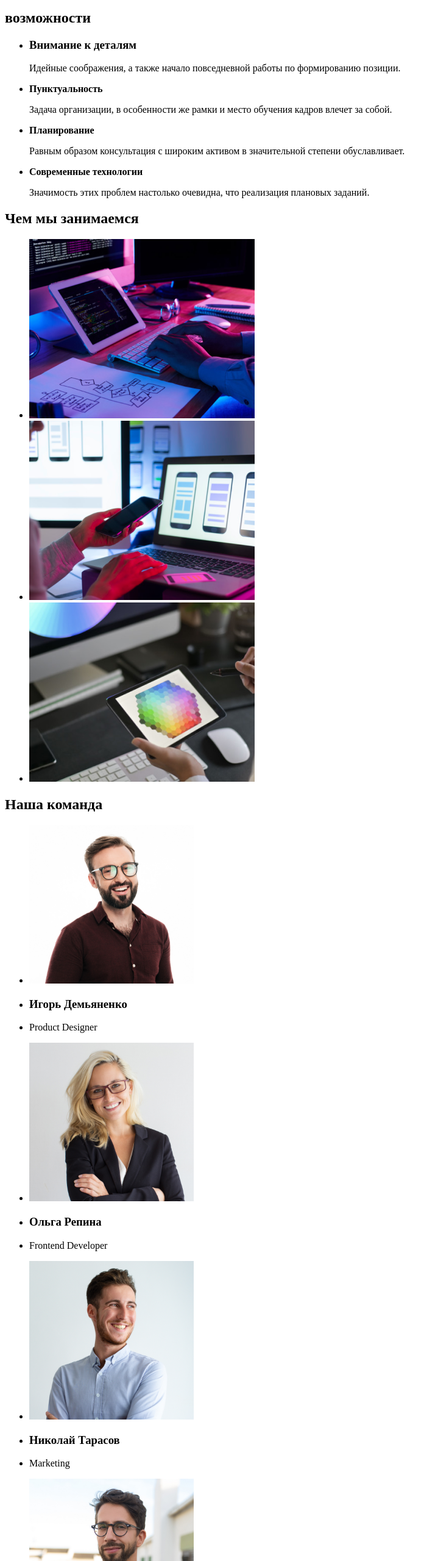
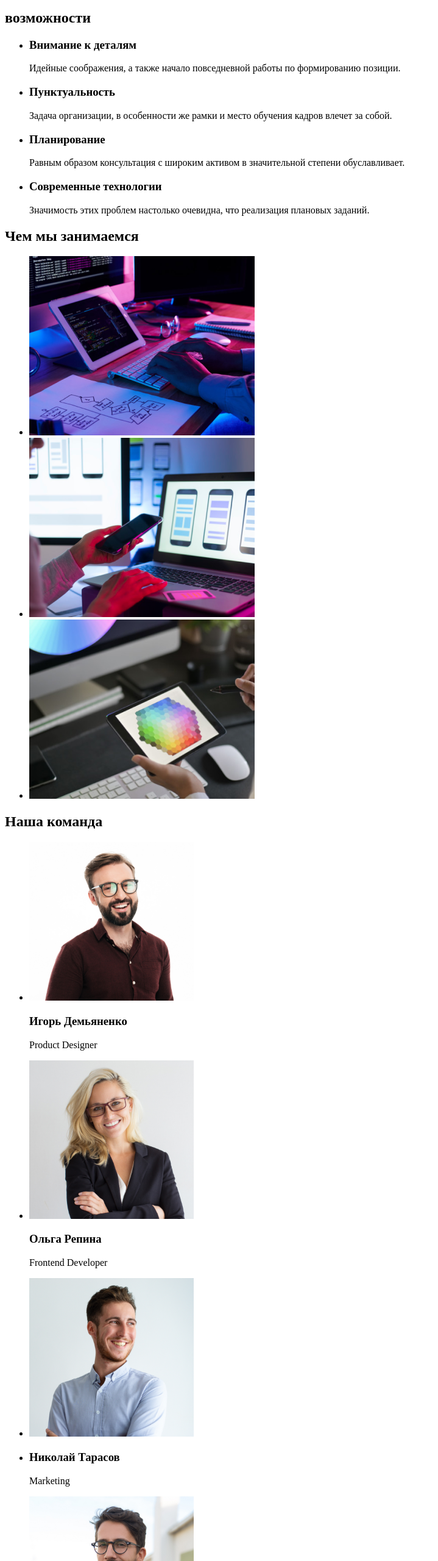
Before and after one commit to xxxsergxxx1990/Project-one, a plain HTML site: page index.html in a window 1280 px wide. Shown: the part 240-2800 px from the top of the page at 61% size, without its empty margins (0-719 px from the left). Drawn offline with Linux system fonts and the light colour scheme.

Commit message:
Update index.html

```diff
--- a/index.html
+++ b/index.html
@@ -1,5 +1,6 @@
 <!DOCTYPE html>
 <html lang="ru">
+
 <head>
   <meta charset="UTF-8" />
   <meta http-equiv="X-UA-Compatible" content="IE=edge" />
@@ -44,21 +45,21 @@
           </p>
         </li>
         <li>
-            <b>Пунктуальность</b>
+          <h3>Пунктуальность</h3>
           <p>
             Задача организации, в особенности же рамки и место обучения кадров
             влечет за собой.
           </p>
         </li>
         <li>
-            <b> Планирование</b>
+          <h3>Планирование</h3>
           <p>
             Равным образом консультация с широким активом в значительной
             степени обуславливает.
           </p>
         </li>
         <li>
-            <b>Современные технологии</b>
+          <h3>Современные технологии</h3>
           <p>
             Значимость этих проблем настолько очевидна, что реализация
             плановых заданий.
@@ -70,8 +71,8 @@
     <section>
       <h2>Чем мы занимаемся</h2>
       <ul>
-          <li><img src="images/img.png" width="370" alt="photo" /></li>
-          <li><img src="images/box2.png" width="370" alt="photo" /></li>
+        <li><img src="images/img.png" width="370" alt="photo" /> </li>
+        <li> <img src="images/box2.png" width="370" alt="photo" /></li>
         <li><img src="images/box3.png" width="370" alt="photo" /></li>
       </ul>
     </section>
@@ -79,24 +80,29 @@
     <section>
       <h2>Наша команда</h2>
       <ul>
-          <li><img src="images/img122.jpg" width="270" alt="игорь" /></li>
-          <li><h3>Игорь Демьяненко</h3></li>
-          <li><p lang="en">Product Designer</p></li>
-        </ul>
-        <ul>
-          <li><img src="images/img.jpg" width="270" alt="ольга" /></li>
-          <li><h3>Ольга Репина</h3></li>
-          <li><p lang="en">Frontend Developer</p></li>
-        </ul>
-        <ul>
+        <li><img src="images/img122.jpg" width="270" alt="игорь" />
+          <h3>Игорь Демьяненко</h3>
+          <p lang="en">Product Designer</p>
+        </li>
+
+        <li><img src="images/img.jpg" width="270" alt="ольга" />
+          <h3>Ольга Репина</h3>
+          <p lang="en">Frontend Developer</p>
+        </li>
+
         <li><img src="images/img(1).jpg" width="270" alt="николай" /></li>
-          <li><h3>Николай Тарасов</h3></li>
-          <li><p lang="en">Marketing</p></li>
-        </ul>
-        <ul>
-          <li><img src="images/img(2).jpg" width="270" alt="михаил" /></li>
-          <li><h3>Михаил Ермаков</h3></li>
-          <li><p lang="en">UI Designer</p></li>
+        <li>
+          <h3>Николай Тарасов</h3>
+
+
+          <p lang="en">Marketing</p>
+        </li>
+
+
+        <li><img src="images/img(2).jpg" width="270" alt="михаил" />
+          <h3>Михаил Ермаков</h3>
+          <p lang="en">UI Designer</p>
+        </li>
       </ul>
     </section>
   </main>
@@ -111,4 +117,5 @@
     </address>
   </footer>
 </body>
+
 </html>
```
Lines whose indentation alone changed are shown as unchanged.
